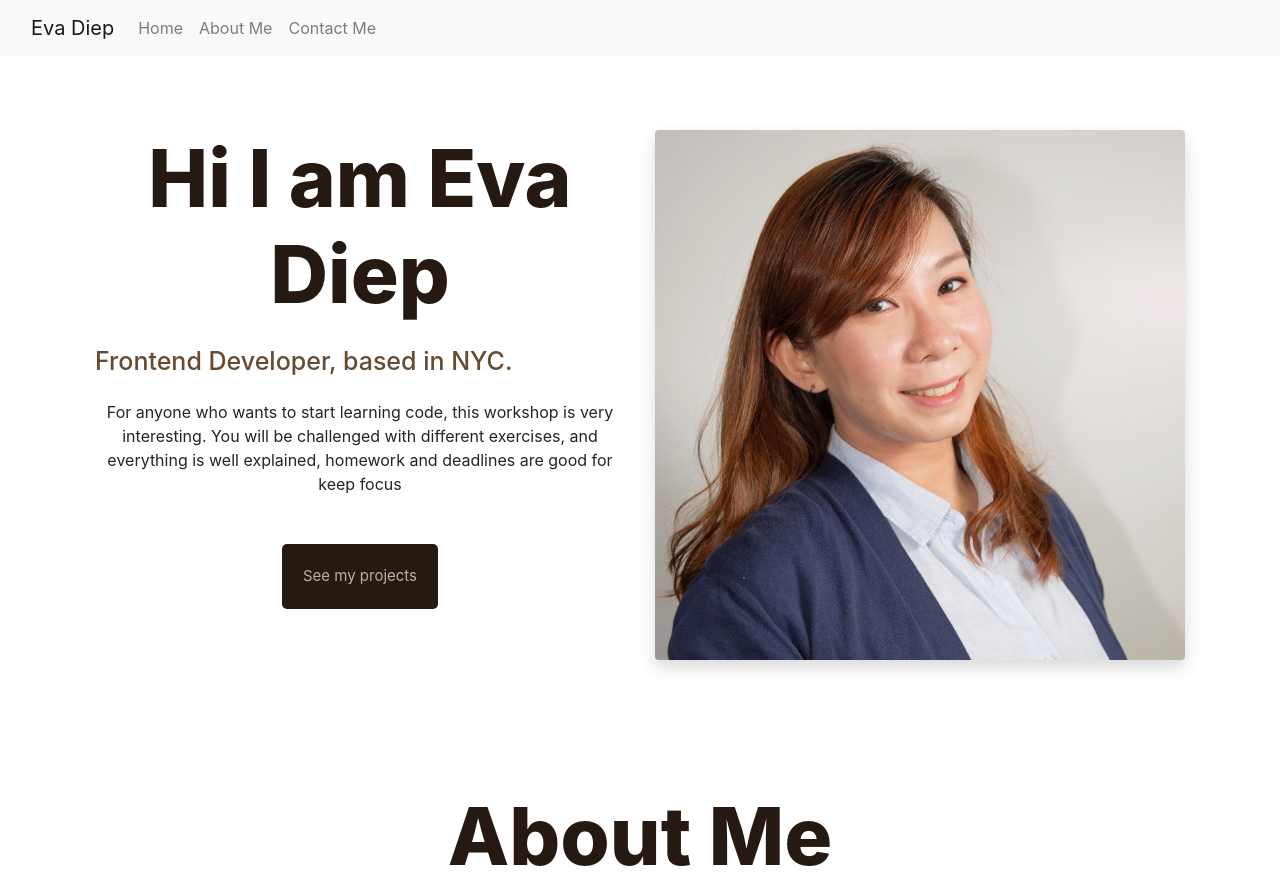
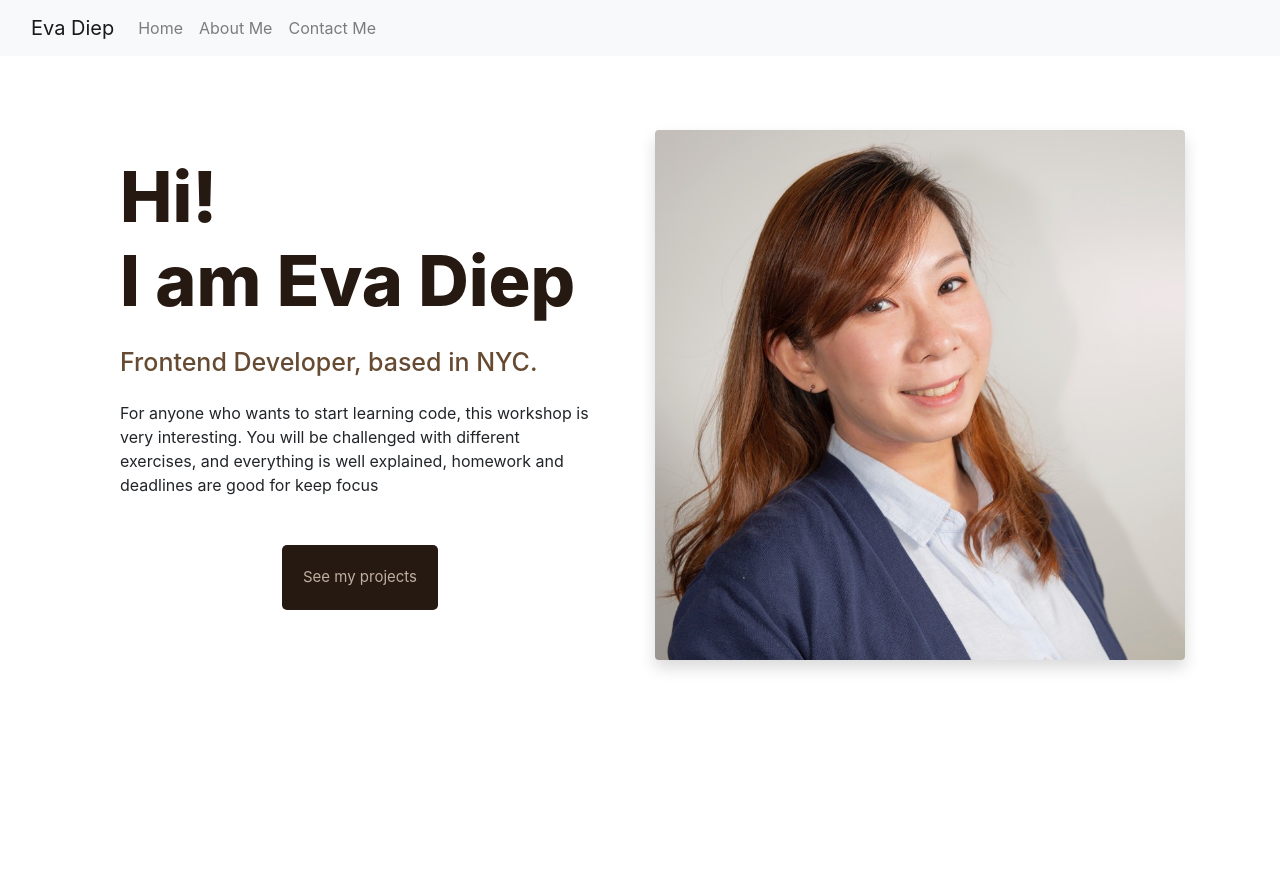
Before and after one commit to GothicHummingbird/Eva-Portfolio, a plain HTML site: page about.html in a window 1280 px wide. Shown: the top 887 px of the page. After the commit the page ends 800 px from the top, so only its background shows below. Drawn offline with nearby package versions, Linux system fonts and the light colour scheme; a web font is replaced by a local one.

Commit message:
Fixed Bio padding

```diff
--- a/about.html
+++ b/about.html
@@ -79,7 +79,7 @@
       <div class="row">
         <div class="col-sm-6">
           <div class="about-section-content">
-            <h1 class="mb-4">Hi I am Eva Diep</h1>
+            <h1 class="mb-4">Hi!<br /> I am Eva Diep</h1>
             <h2 class="mb-4">Frontend Developer, based in NYC.</h2>
             <p class="mb-5" id="bio">
               For anyone who wants to start learning code, this workshop is very
@@ -100,7 +100,7 @@
         </div>
       </div></div>
     </div>
-    <h1 class="pt-5">About Me</h1>
+    <!-- <h1 class="pt-5">About Me</h1>
     <h3 class="center">Front-end developer from NYC, USA</h3>
     <p>
       Lorem ipsum dolor sit amet, consectetur adipisicing elit. Numquam aperiam
@@ -137,6 +137,6 @@
       >
         diep.eva@gmail.com
       </a>
-    </div>
+    </div> -->
   </body>
 </html>
--- a/css/styles.css
+++ b/css/styles.css
@@ -49,11 +49,19 @@ p {
 }
 
 .about-section h1 {
-  text-align: center;
+  text-align: left;
+  font-size: 70px;
+}
+
+.about-section h2 {
+  text-align: left;
+}
+.about-section-content {
+  padding: 25px 25px;
 }
 
 #bio {
-  text-align: center;
+  text-align: left;
 }
 .button {
     border-radius: 5px;
```
